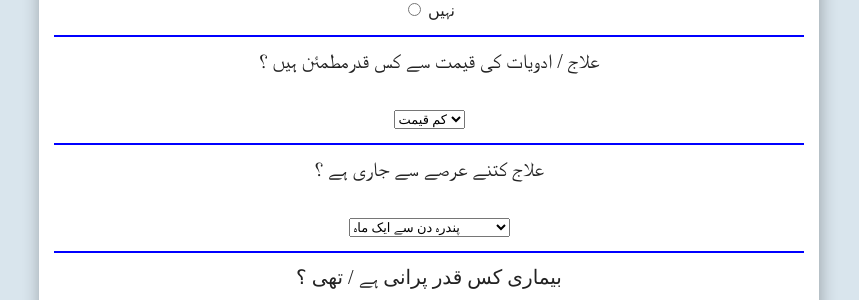
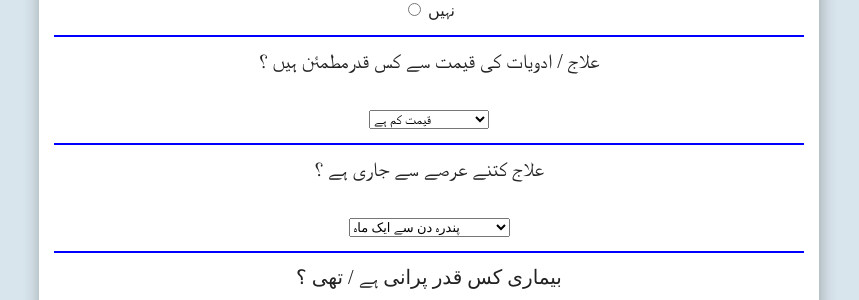
Before and after one commit to mzain321/forms, a Django app: page / in a window 1280 px wide. Shown: the part 1354-1654 px from the top of the page, without its empty margins (211-1070 px from the left). Run offline with Django 4.2, Linux system fonts and the light colour scheme; some web fonts are replaced.

Commit message:
Update homenew.html

```diff
--- a/base/templates/base/homenew.html
+++ b/base/templates/base/homenew.html
@@ -587,65 +588,68 @@ input[type=text] {
 
   <label for="entry.1689067941" class="label" >علاج / ادویات کی قیمت سے کس قدرمطمئن ہیں ؟</label><br><br>
 <select style="font-size: 13px; font-family: 'Noto Nastaliq Urdu Draft', serif" name="entry.1689067941" >
-        <option for="1" name="entry.1689067941" value="کم قیمت">کم قیمت</option>
-    <option for="2" name="entry.1689067941" value="مناسب">مناسب</option>
-    <option for="3" name="entry.1689067941" value="زیادہ">زیادہ</option>
-    <option for="4" name="entry.1689067941"value="بہت زیادہ">بہت زیادہ</option>
+        <option for="1" name="entry.1689067941" value="قیمت کم ہے">قیمت کم ہے</option>
+    <option for="2" name="entry.1689067941" value="قیمت مناسب ہے">قیمت مناسب ہے</option>
+    <option for="3" name="entry.1689067941" value="قیمت زیادہ ہے">قیمت زیادہ ہے</option>
+    <option for="4" name="entry.1689067941"value="قیمت بہت زیادہ ہے">قیمت بہت زیادہ ہے</option>
 </select>
 
 
   <div class="clear"></div>
   <hr class="survey-hr">
 
-  <label for="entry.1689067941" class="label" >علاج کتنے عرصے سے جاری ہے ؟</label><br><br>
-<select style="font-size: 13px; font-family: 'Noto Nastaliq Urdu Draft', serif" name="entry.1689067941" >
-        <option for="1" name="entry.1689067941" value="پندرہ دن سے ایک ماہ">پندرہ دن سے ایک ماہ</option>
-    <option for="2" name="entry.1689067941" value="ایک ماہ سے چھ ماہ تک">ایک ماہ سے چھ ماہ تک</option>
-    <option for="3" name="entry.1689067941" value="چھ ماہ سے ایک سال تک">چھ ماہ سے ایک سال تک</option>
-    <option for="4" name="entry.1689067941"value="ایک سال سے پانچ سال تک">ایک سال سے پانچ سال تک</option>
-    <option for="5" name="entry.1689067941"value="پانچ سال سے زیادہ">پانچ سال سے زیادہ</option>
+  <label for="entry.960140853" class="label" >علاج کتنے عرصے سے جاری ہے ؟</label><br><br>
+<select style="font-size: 13px; font-family: 'Noto Nastaliq Urdu Draft', serif" name="entry.960140853" >
+        <option for="1" name="entry.960140853" value="پندرہ دن سے ایک ماہ">پندرہ دن سے ایک ماہ</option>
+    <option for="2" name="entry.960140853" value="ایک ماہ سے چھ ماہ تک">ایک ماہ سے چھ ماہ تک</option>
+    <option for="3" name="entry.960140853" value="چھ ماہ سے ایک سال تک">چھ ماہ سے ایک سال تک</option>
+    <option for="4" name="entry.960140853"value="ایک سال سے پانچ سال تک">ایک سال سے پانچ سال تک</option>
+    <option for="5" name="entry.960140853"value="پانچ سال سے زیادہ">پانچ سال سے زیادہ</option>
 </select>
 
 
   <div class="clear"></div>
   <hr class="survey-hr">
 
-  <label for="entry.960140853" class="label" >بیماری کس قدر پرانی ہے / تھی ؟</label><br><br>
-<select style="font-size: 13px; font-family: 'Noto Nastaliq Urdu Draft', serif" name="entry.1689067941" >
-    <option for="1" name="entry.960140853" value="پندرہ دن سے ایک ماہ">پندرہ دن سے ایک ماہ</option>
-    <option for="2" name="entry.960140853" value="ایک ماہ سے چھ ماہ تک">ایک ماہ سے چھ ماہ تک</option>
-    <option for="3" name="entry.960140853" value="چھ ماہ سے ایک سال تک">چھ ماہ سے ایک سال تک</option>
-    <option for="4" name="entry.960140853"value="پانچ سال سے زیادہ">ایک سال سے پانچ سال تک</option>
-    <option for="4" name="entry.960140853"value="پانچ سال سے زیادہ">پانچ سال سے زیادہ</option>
+  <label for="entry.386469290" class="label" >بیماری کس قدر پرانی ہے / تھی ؟</label><br><br>
+<select style="font-size: 13px; font-family: 'Noto Nastaliq Urdu Draft', serif" name="entry.386469290" >
+    <option for="1" name="entry.386469290" value="پندرہ دن سے ایک ماہ">پندرہ دن سے ایک ماہ</option>
+    <option for="2" name="entry.386469290" value="ایک ماہ سے چھ ماہ تک">ایک ماہ سے چھ ماہ تک</option>
+    <option for="3" name="entry.386469290" value="چھ ماہ سے ایک سال تک">چھ ماہ سے ایک سال تک</option>
+    <option for="4" name="entry.386469290"value="ایک سال سے پانچ سال تک">ایک سال سے پانچ سال تک</option>
+    <option for="4" name="entry.386469290"value="پانچ سال سے زیادہ">پانچ سال سے زیادہ</option>
 </select>
 
   <div class="clear"></div>
   <hr class="survey-hr">
 
   <label for="entry.1093797476" class="label" >بیماری کی نوعیت کیا ہے / تھی ؟</label><br><br>
-<select style="font-size: 13px; font-family: 'Noto Nastaliq Urdu Draft', serif" name="entry.1689067941" >
-    <option for="1" name="entry.960140853" value="مہلک امراض">مہلک امراض</option>
-    <option for="2" name="entry.960140853" value="پیچید امراض">پیچیدہ  امراض</option>
-    <option for="3" name="entry.960140853" value="موسمی امراض">موسمی امراض</option>
+<select style="font-size: 13px; font-family: 'Noto Nastaliq Urdu Draft', serif" name="entry.1093797476" >
+    <option for="1" name="entry.1093797476" value="مہلک امراض">مہلک امراض</option>
+    <option for="2" name="entry.1093797476" value="پیچیدہ  امراض">پیچیدہ  امراض</option>
+    <option for="3" name="entry.1093797476" value="موسمی امراض">موسمی امراض</option>
 </select>
+
+
+
 
   <div class="clear"></div>
   <hr class="survey-hr">
 
   <label for="entry.349499540" class="label" >بیماری کیا ہے/  تھی ؟</label><br><br>
-<select style="font-size: 13px; font-family: 'Noto Nastaliq Urdu Draft', serif" name="entry.1689067941" >
+<select style="font-size: 13px; font-family: 'Noto Nastaliq Urdu Draft', serif" name="entry.349499540" >
 
-    <option for="1" name="entry.960140853" value="ضعفِ دماغ">ضعفِ دماغ</option>
-    <option for="2" name="entry.960140853" value="آنکھ کی بیماری">آنکھ کی بیماری</option>
-    <option for="3" name="entry.960140853" value="دل کی بیماری  ">دل کی بیماری </option>
-    <option for="4" name="entry.960140853"value="سینہ اور پھیپھڑوں ">سینہ اور پھیپھڑوں کی بیماری</option>
-    <option for="5" name="entry.960140853"value="معد کی بیماریاں">معدہ کی بیماری</option>
-    <option for="6" name="entry.960140853"value="تلی اور جگر کی بیماریاں">تلی اور جگر کی بیماریاں</option>
-    <option for="7" name="entry.960140853"value="آنتوں کی بیماریوں">آنتوں کی بیماری</option>
-    <option for="8" name="entry.960140853"value="ریحی بیماریاں">ریحی بیماری</option>
-    <option for="9" name="entry.960140853"value="جلد اور خون کی بیماریوں">جلد اور خون کی بیماری</option>
-    <option for="10" name="entry.960140853"value="ضغفِ باہ">ضغفِ باہ</option>
-    <option for="11" name="entry.960140853"value="ضغفِ اعصاب">ضغفِ اعصاب</option>
+    <option for="1" name="entry.349499540" value="ضعفِ دماغ">ضعفِ دماغ</option>
+    <option for="2" name="entry.349499540" value="آنکھ کی بیماری">آنکھ کی بیماری</option>
+    <option for="3" name="entry.349499540" value="دل کی بیماری ">دل کی بیماری </option>
+    <option for="4" name="entry.349499540"value="سینہ اور پھیپھڑوں کی بیماری">سینہ اور پھیپھڑوں کی بیماری</option>
+    <option for="5" name="entry.349499540"value="معدہ کی بیماری">معدہ کی بیماری</option>
+    <option for="6" name="entry.349499540"value="تلی اور جگر کی بیماریاں">تلی اور جگر کی بیماریاں</option>
+    <option for="7" name="entry.349499540"value="آنتوں کی بیماری">آنتوں کی بیماری</option>
+    <option for="8" name="entry.349499540"value="ریحی بیماری">ریحی بیماری</option>
+    <option for="9" name="entry.349499540"value="جلد اور خون کی بیماری">جلد اور خون کی بیماری</option>
+    <option for="10" name="entry.349499540"value="ضغفِ باہ">ضغفِ باہ</option>
+    <option for="11" name="entry.349499540"value="ضغفِ اعصاب">ضغفِ اعصاب</option>
 
 </select>
 
```
Also changed, not shown: other parts of base/templates/base/homenew.html (+17 -34 lines).
